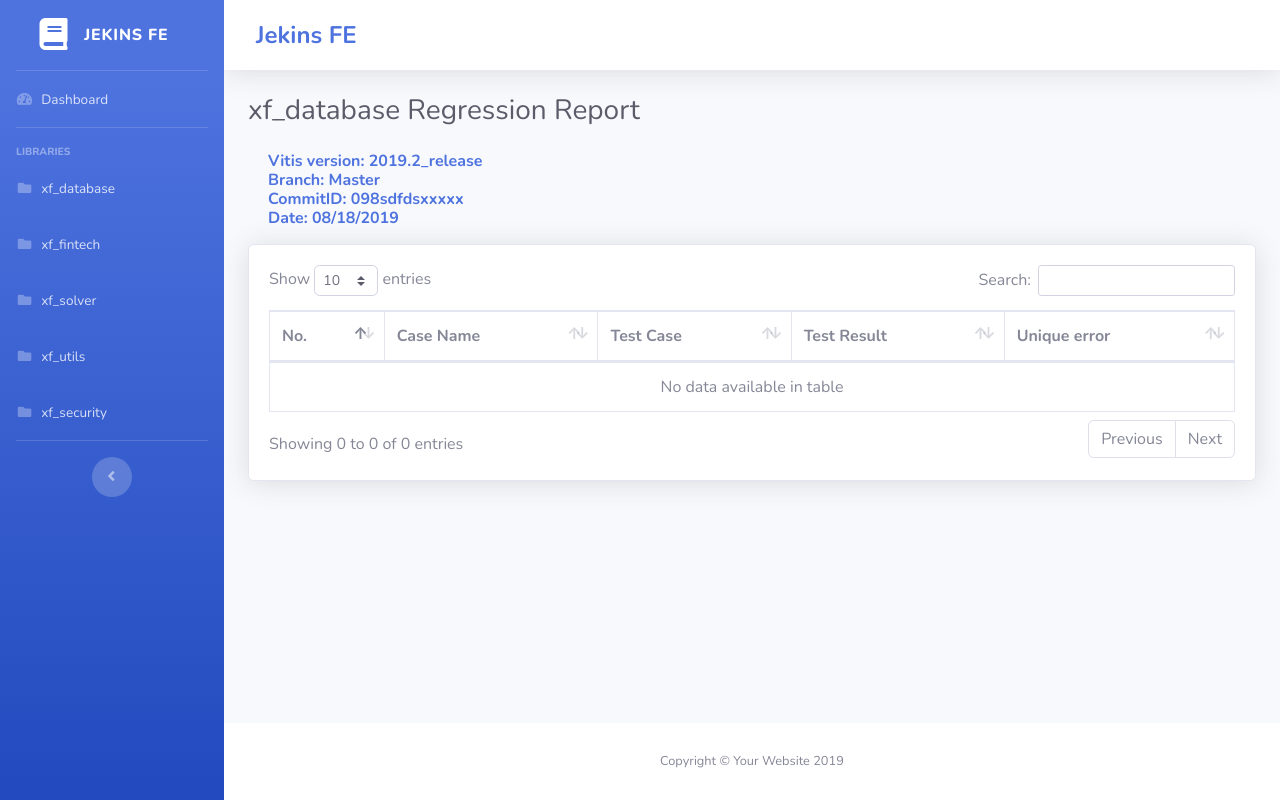
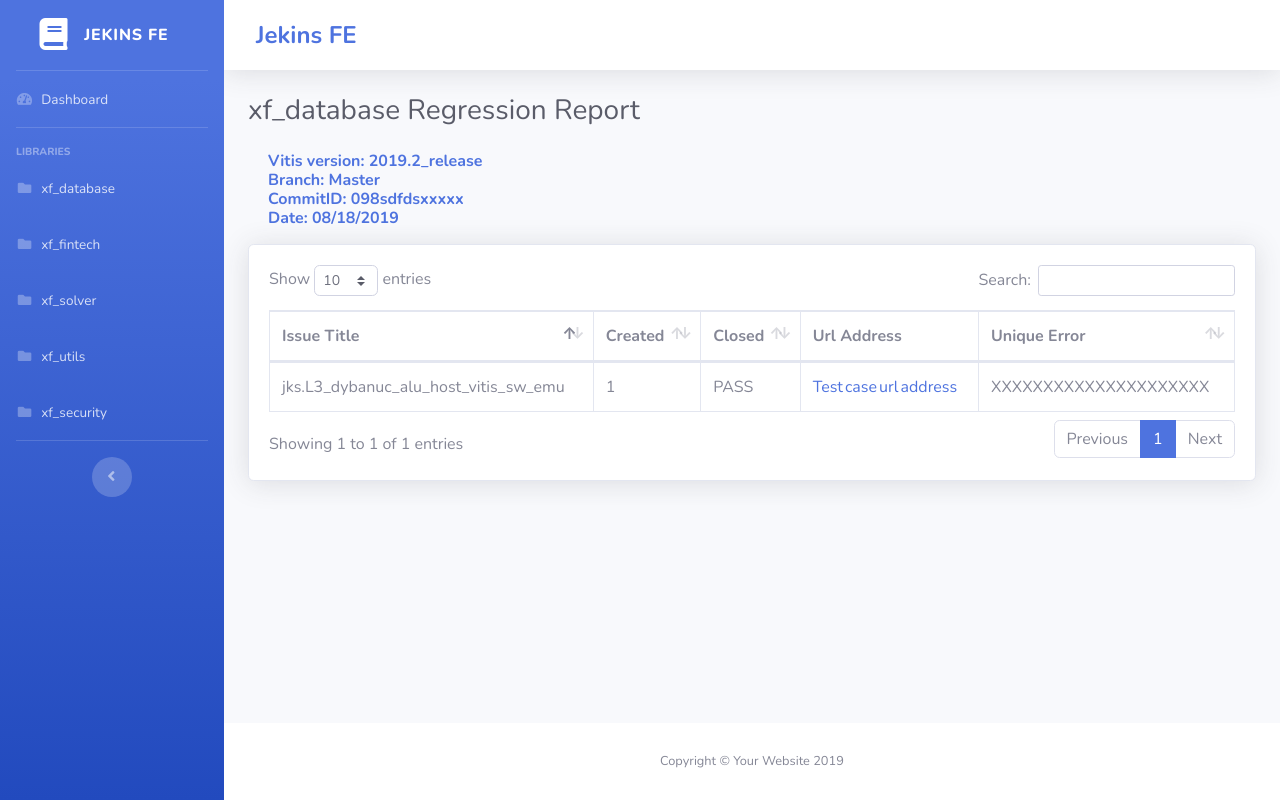
Before and after one commit to yuzhang66/JekinsFE, a Flask app: page /library_report in a window 1280 px wide. Run offline with Flask 2, Linux system fonts and the light colour scheme; some libraries are stand-ins or nearby versions.

Commit message:
Add files via upload

```diff
--- a/templates/library_report.html
+++ b/templates/library_report.html
@@ -2,6 +2,7 @@
 <html lang="en">
 
 <head>
+  <script src="https://code.jquery.com/jquery-3.3.1.js"></script>
 
   <meta charset="utf-8">
   <meta http-equiv="X-UA-Compatible" content="IE=edge">
@@ -60,35 +61,35 @@
 
       <!-- Nav Item - library 1 -->
       <li class="nav-item">
-        <a class="nav-link" href="charts.html">
+        <a class="nav-link">
           <i class="fas fa-fw fa-folder"></i>
           <span>xf_database</span></a>
       </li>
 
       <!-- Nav Item - library 2 -->
       <li class="nav-item">
-        <a class="nav-link" href="charts.html">
+        <a class="nav-link">
           <i class="fas fa-fw fa-folder"></i>
           <span>xf_fintech</span></a>
       </li>
 
       <!-- Nav Item - library 3 -->
       <li class="nav-item">
-        <a class="nav-link" href="tables.html">
+        <a class="nav-link" >
           <i class="fas fa-fw fa-folder"></i>
           <span>xf_solver</span></a>
       </li>
 
       <!-- Nav Item - library 4 -->
       <li class="nav-item">
-        <a class="nav-link" href="tables.html">
+        <a class="nav-link">
           <i class="fas fa-fw fa-folder"></i>
           <span>xf_utils</span></a>
       </li>
 
       <!-- Nav Item - library 5 -->
       <li class="nav-item">
-        <a class="nav-link" href="tables.html">
+        <a class="nav-link" >
           <i class="fas fa-fw fa-folder"></i>
           <span>xf_security</span></a>
       </li>
@@ -143,14 +144,14 @@
           <div class="card shadow mb-4">
             <div class="card-body">
               <div class="table-responsive">
-                <table class="table table-bordered" id="dataTable" width="100%" cellspacing="0">
+                <table class="table table-bordered display" id="example" width="100%" cellspacing="0">
                   <thead>
                     <tr>
-                      <th>No.</th>
-                      <th>Case Name</th>
-                      <th>Test Case</th>
-                      <th>Test Result</th>
-                      <th>Unique error</th>
+                      <th>Issue Title</th>
+                      <th>Created</th>
+                      <th>Closed</th>
+                      <th>Url Address</th>
+                      <th>Unique Error</th>
                     </tr>
                   </thead>
                 </table>
@@ -165,16 +166,16 @@
                           "contentType": "application/json"
                         },
                         "columns": [
-                          { "data": "No." },
                           { "data": "case_name" },
+                          { "data": "case_number" },
+                          { "data": "Test_Result" },
                           {
-                            "data": "test_case",
+                            "data": "Test_case_url",
                             sortable: false, render: function (data, type, row) {
                               return '<a href="' + data + '" target="_blank">' + data + '</a>';
                             }
                           },
-                          { "data": "test_result" },
-                          {"data":"unique_error"}
+                          { "data": "Unique_Error" },
                         ]
                       });
                     });
```
Also changed, not shown: templates/tables.html (+10 -11 lines).
